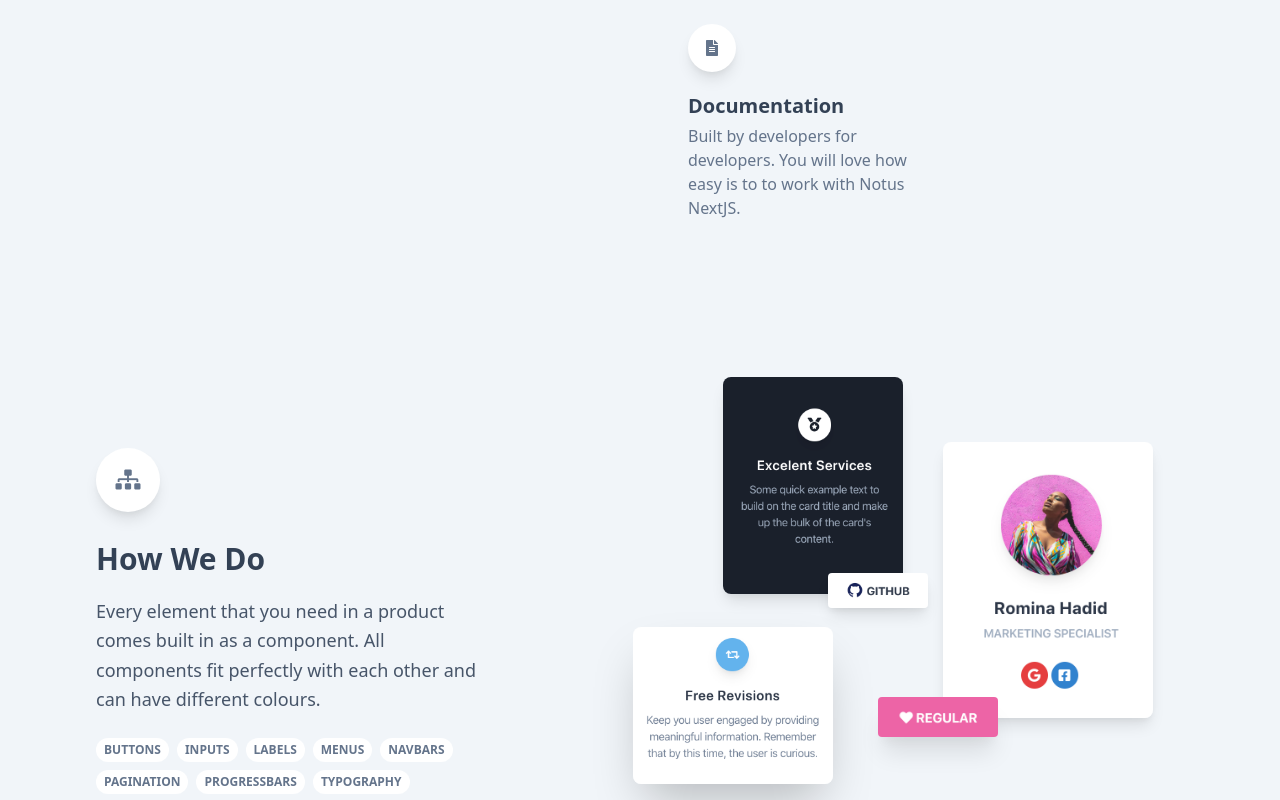
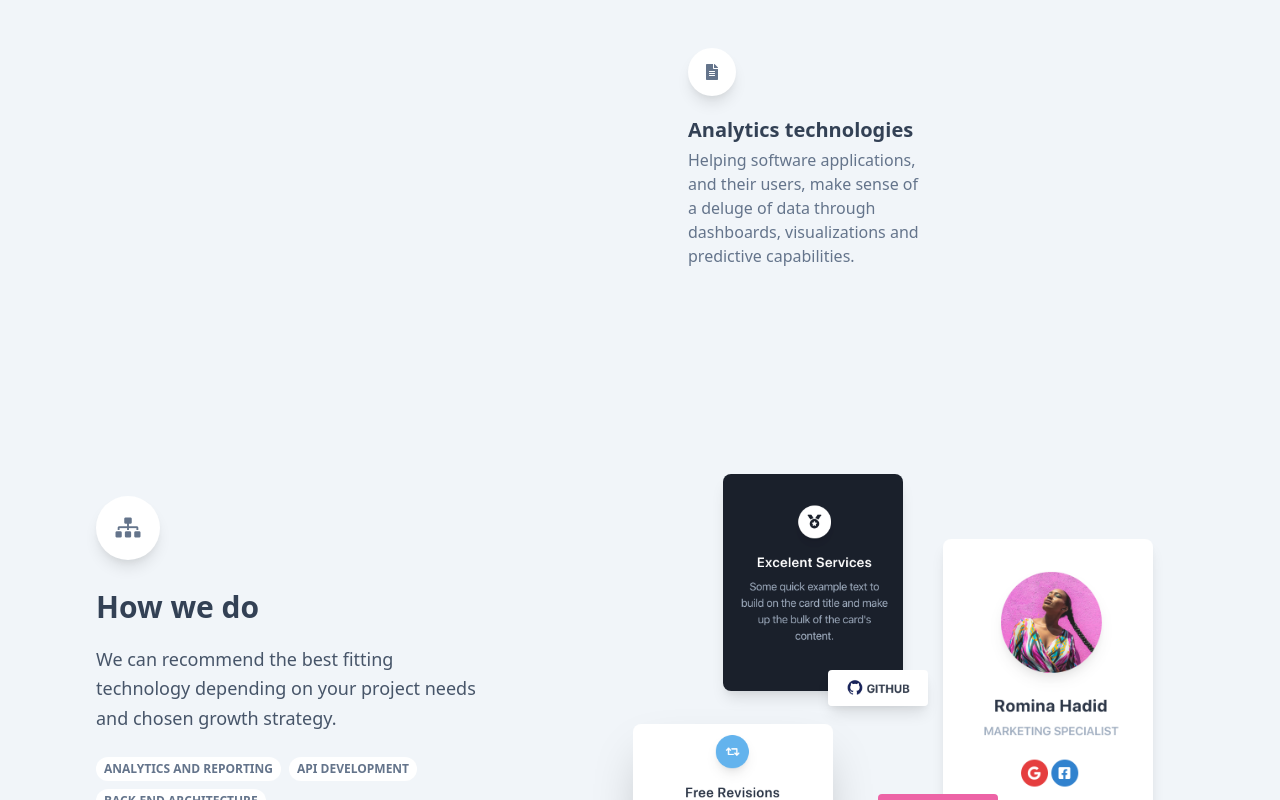
Before and after one commit to graybase-software/website2, a Next.js app: page / in a window 1280 px wide. Shown: the part 1800-2600 px from the top of the page. Built offline with nearby package versions, Linux system fonts and the light colour scheme.

Commit message:
Update test4

```diff
--- a/pages/index.js
+++ b/pages/index.js
@@ -128,8 +128,7 @@ export default function Graybase() {
                         Cloud-based development
                       </h6>
                       <p className="mb-4 text-blueGray-500">
-                        We also feature many dynamic components for React,
-                        NextJS, Vue and Angular.
+                        Cloud platforms remove infrastructure distractions and enable greater efficiency within the development stack.
                       </p>
                     </div>
                   </div>
@@ -153,11 +152,10 @@ export default function Graybase() {
                         <i className="fas fa-file-alt"></i>
                       </div>
                       <h6 className="text-xl mb-1 font-semibold">
-                        Documentation
+                      Analytics technologies
                       </h6>
                       <p className="mb-4 text-blueGray-500">
-                        Built by developers for developers. You will love how
-                        easy is to to work with Notus NextJS.
+                      Helping software applications, and their users, make sense of a deluge of data through dashboards, visualizations and predictive capabilities.
                       </p>
                     </div>
                   </div>
@@ -174,37 +172,35 @@ export default function Graybase() {
                 <i className="fas fa-sitemap text-xl"></i>
               </div>
               <h3 className="text-3xl mb-2 font-semibold leading-normal" >
-                How We Do
+                How we do
               </h3>
               <p className="text-lg font-light leading-relaxed mt-4 mb-4 text-blueGray-600">
-                Every element that you need in a product comes built in as a
-                component. All components fit perfectly with each other and can
-                have different colours.
+                We can recommend the best fitting technology depending on your project needs and chosen growth strategy.
               </p>
               <div className="block pb-6">
                 <span className="text-xs font-semibold inline-block py-1 px-2 uppercase rounded-full text-blueGray-500 bg-white uppercase last:mr-0 mr-2 mt-2">
-                  Buttons
+                  Analytics and Reporting
                 </span>
                 <span className="text-xs font-semibold inline-block py-1 px-2 uppercase rounded-full text-blueGray-500 bg-white uppercase last:mr-0 mr-2 mt-2">
-                  Inputs
+                  API Development
                 </span>
                 <span className="text-xs font-semibold inline-block py-1 px-2 uppercase rounded-full text-blueGray-500 bg-white uppercase last:mr-0 mr-2 mt-2">
-                  Labels
+                  Back-end Architecture
                 </span>
                 <span className="text-xs font-semibold inline-block py-1 px-2 uppercase rounded-full text-blueGray-500 bg-white uppercase last:mr-0 mr-2 mt-2">
-                  Menus
+                  Social Multi Player Game Development
                 </span>
                 <span className="text-xs font-semibold inline-block py-1 px-2 uppercase rounded-full text-blueGray-500 bg-white uppercase last:mr-0 mr-2 mt-2">
-                  Navbars
+                  Bot Development with Chatting
                 </span>
                 <span className="text-xs font-semibold inline-block py-1 px-2 uppercase rounded-full text-blueGray-500 bg-white uppercase last:mr-0 mr-2 mt-2">
-                  Pagination
+                  Cloud Comoputting Solution
                 </span>
                 <span className="text-xs font-semibold inline-block py-1 px-2 uppercase rounded-full text-blueGray-500 bg-white uppercase last:mr-0 mr-2 mt-2">
-                  Progressbars
+                  Data Feed Design
                 </span>
                 <span className="text-xs font-semibold inline-block py-1 px-2 uppercase rounded-full text-blueGray-500 bg-white uppercase last:mr-0 mr-2 mt-2">
-                  Typography
+                  Performance Optimization
                 </span>
               </div>
               <a
```
